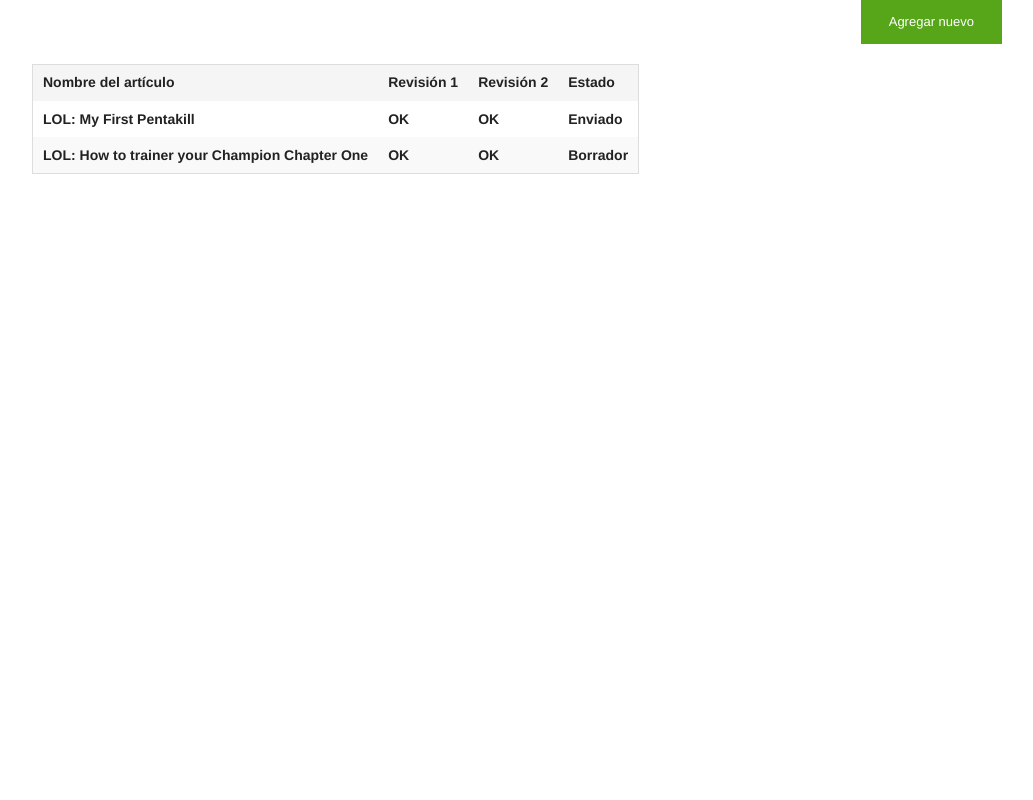
After one commit to joshidiaz/revista, a CodeIgniter app: page /index.php/dashboard_controller/getArtsListAutor in a window 1280 px wide. The commit adds this page. Shown: the whole page, without its empty margins (123-1156 px from the left). Run offline with CodeIgniter, Linux system fonts and the light colour scheme; data that the repository does not hold is empty.

Commit message:
se agrego la lista de los articulos y el boton al editor

```diff
--- a/application/config/database_example.php
+++ b/application/config/database_example.php
@@ -50,7 +50,7 @@ $active_record = TRUE;
 
 $db['default']['hostname'] = 'localhost';
 $db['default']['username'] = 'root';
-$db['default']['password'] = 'admin';
+$db['default']['password'] = '1234';
 $db['default']['database'] = 'magazinedb';
 $db['default']['dbdriver'] = 'mysql';
 $db['default']['dbprefix'] = '';
--- a/application/controllers/dashboard_controller.php
+++ b/application/controllers/dashboard_controller.php
@@ -43,7 +43,13 @@ class Dashboard_controller extends CI_Controller {
 		$this->load->view('head_view', NULL, FALSE);
 		$this->load->view('editor_view', NULL, FALSE);
 	}
-}
+
+	public function getArtsListAutor(){
+
+		$this->load->view('head_view', NULL, FALSE);
+		$this->load->view('artsListAutor_view', NULL, FALSE);
+	}
+	}
 
 /* End of file dashboard_controller.php */
 /* Location: ./application/controllers/dashboard_controller.php */
--- /dev/null
+++ b/application/views/artsListAutor_view.php
@@ -0,0 +1,37 @@
+<body>
+	<script type="text/javascript" src="<?=base_url();?>statics/articles.js"></script>
+	<div class="row">
+		<div class="large-12 small-12 columns">
+			<a href="<?=base_url();?>index.php/dashboard_controller/getEditor" target="datos2" class="button  [tiny small large] right">Agregar nuevo</a>
+		</div>
+	</div>
+	<div class="row">
+		<div class="large-12 small-12 columns">
+			<table>
+				<thead>
+					<tr>
+						<th>Nombre del artículo</th>
+					    <th>Revisión 1</th>
+					    <th>Revisión 2</th>
+					    <th>Estado</th>
+					</tr>
+				</thead>
+				<tbody>
+					<tr>
+						<th>LOL: My First Pentakill</th>
+					    <th>OK</th>
+					    <th>OK</th>
+					    <th>Enviado</th>
+					</tr>
+					<tr>
+						<th>LOL: How to trainer your Champion Chapter One</th>
+					    <th>OK</th>
+					    <th>OK</th>
+					    <th>Borrador</th>
+					</tr>
+				</tbody>
+			</table>
+		</div>
+	</div>
+</body>
+</html>
--- a/application/views/dashboard_view.php
+++ b/application/views/dashboard_view.php
@@ -67,7 +67,7 @@
 						<div class="content" id="panel2a">
 							<div class="row">
 								<div id="" class="large-12 columns">
-									<iframe name="datos2" width="100%" height="1000px" scrolling="no" id="datos2" frameborder="0" src="<?=base_url();?>index.php/dashboard_controller/getEditor"></iframe>
+									<iframe name="datos2" width="100%" height="1000px" scrolling="no" id="datos2" frameborder="0" src="<?=base_url();?>index.php/dashboard_controller/getArtsListAutor"></iframe>
 								</div>
 							</div>
 						</div>
```
